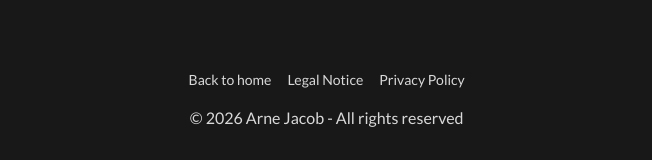
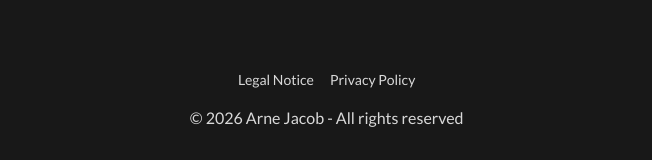
Before and after one commit to Dudeldups/personal-portfolio, a React (Vite) app in the folder frontend/: page / in a window 1280 px wide. Shown: the part 4194-4354 px from the top of the page, without its empty margins (579-1231 px from the left). Built offline with nearby package versions, Linux system fonts and the light colour scheme.

Commit message:
add conditional display for home link

```diff
--- a/frontend/src/components/Footer/Footer.tsx
+++ b/frontend/src/components/Footer/Footer.tsx
@@ -1,17 +1,21 @@
 import { useTranslation } from "react-i18next";
-import { Link } from "react-router-dom";
+import { Link, useLocation } from "react-router-dom";
 
 const Footer = () => {
   const { t } = useTranslation();
+  const { pathname } = useLocation();
   const currentYear = new Date().getFullYear();
+  const isHomePage = pathname === "/";
 
   return (
     <footer className="w-full px-page max-lg:bg-dark">
       <div className="mx-auto flex max-w-page flex-col gap-4 py-6 text-center lg:pb-14">
         <nav className="flex flex-wrap justify-center gap-4 text-sm">
-          <Link to="/" className="transition-colors hover:text-primary">
-            {t("legal.backHome")}
-          </Link>
+          {!isHomePage ? (
+            <Link to="/" className="transition-colors hover:text-primary">
+              {t("legal.backHome")}
+            </Link>
+          ) : null}
           <Link
             to="/impressum"
             className="transition-colors hover:text-primary"
```
